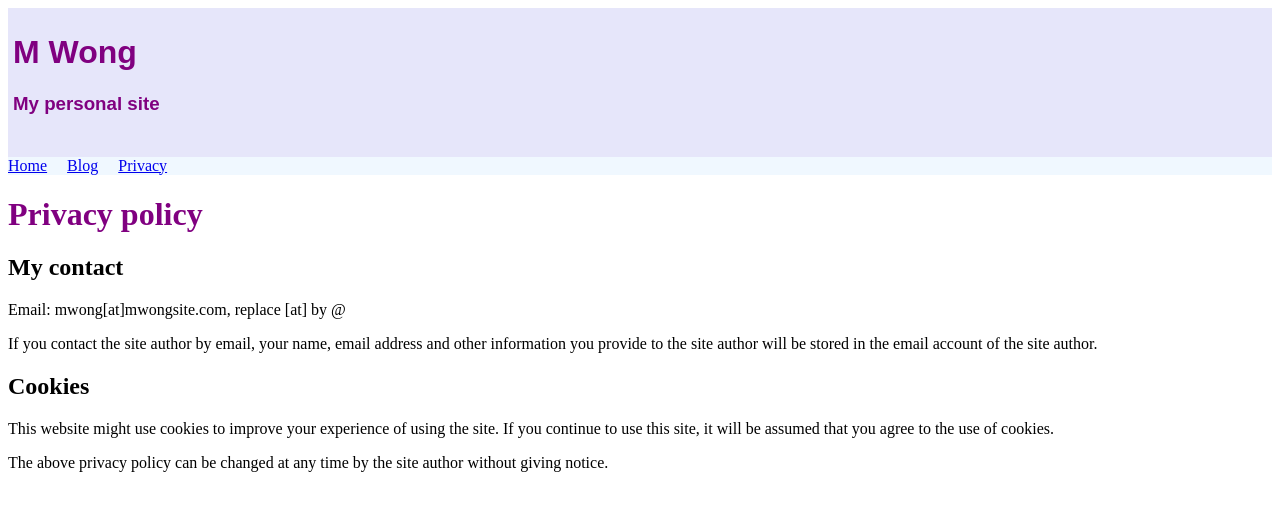
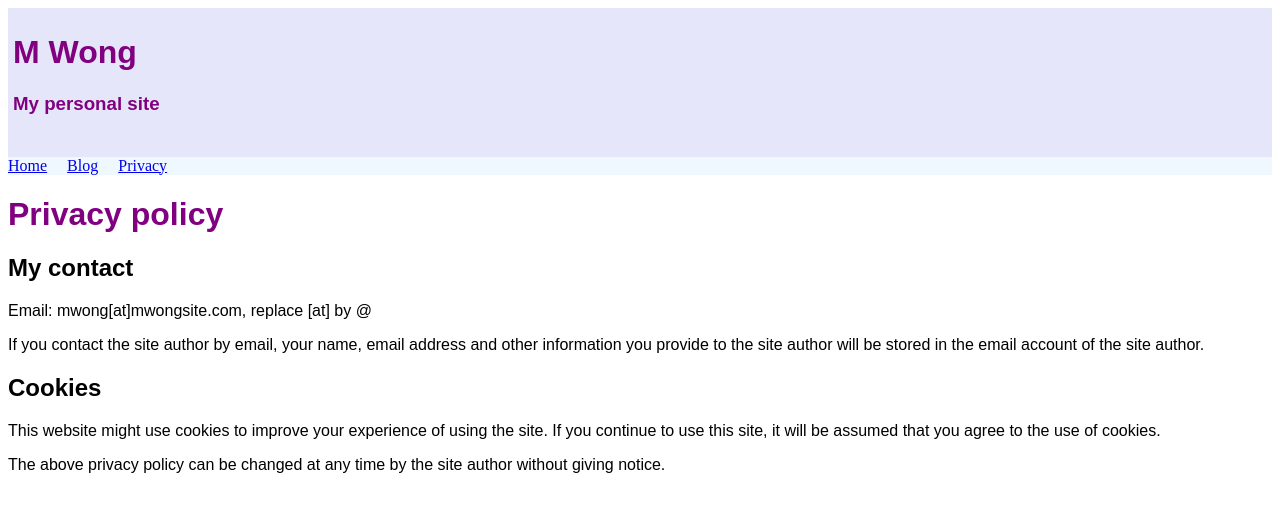
Before and after one commit to mwongau/mysite, a SvelteKit app: page /privacy in a window 1280 px wide. Shown: the top 512 px of the page. Built offline with nearby package versions, Linux system fonts and the light colour scheme.

Commit message:
12-01-2025

```diff
--- a/src/routes/privacy/+page.svelte
+++ b/src/routes/privacy/+page.svelte
@@ -16,4 +16,7 @@
 
 <style>
 h1 {color:purple;}
+h1, h2, p {
+  font-family: sans-serif;
+}
 </style>
```
